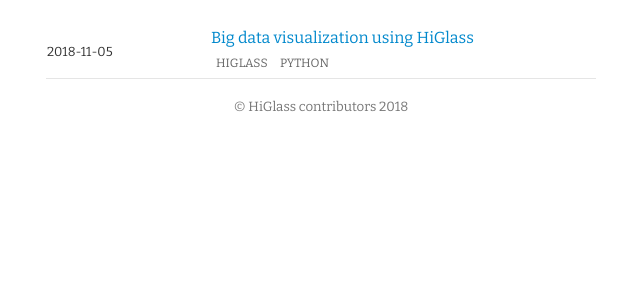
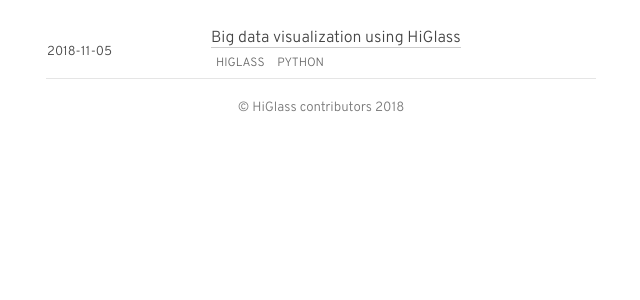
Before and after one commit to higlass/higlass-blog, a Jekyll site: the page built from post_list.html, in a window 1280 px wide. Shown: the top 300 px of the page, without its empty margins (319-959 px from the left). Built offline with Jekyll 4.4.1, drawn with Linux system fonts in a browser that asks for light colours.

Commit message:
Adjust styles to match higlass.io

```diff
--- a/_layouts/default.html
+++ b/_layouts/default.html
@@ -33,7 +33,8 @@
         <!-- Custom CSS -->
         <!-- link rel="stylesheet" href="/css/main.css" -->
 
-	<link rel="stylesheet" href="{{ '/css/the.css' | prepend: site.baseurl }}">
+  <!-- <link rel="stylesheet" href="{{ '/css/the.css' | prepend: site.baseurl }}"> -->
+	<link rel="stylesheet" href="{{ '/css/the_new.css' | prepend: site.baseurl }}">
 	<link rel="stylesheet" href="{{ '/css/wp.css' | prepend: site.baseurl }}">
 
     </head>
--- /dev/null
+++ b/css/the_new.css
@@ -0,0 +1,246 @@
+@import url("bootstrap/css/bootstrap.css");
+@import url("//fonts.googleapis.com/css?family=Overpass:300,600,800|Roboto+Mono");
+
+div .example {
+  margin-top: 15px;
+  margin-bottom: 15px;
+}
+
+::-webkit-selection {
+  color: #fff;
+  background: #0F5D92;
+}
+
+::-moz-selection {
+  color: #fff;
+  background: #0F5D92;
+}
+
+::selection {
+  color: #fff;
+  background: #0F5D92;
+}
+
+body {
+  font-family: 'Overpass', sans-serif;
+  font-size: 12pt;
+  font-weight: 300;
+  padding-top: 20px;
+  padding-bottom: 20px;
+  color: #444;
+}
+
+p {
+  line-height: 1.5;
+  text-align: left;
+}
+
+strong, b {
+  font-weight: 600;
+}
+
+li {
+  line-height: 1.5;
+}
+
+img {
+  display: block;
+  margin-left: auto;
+  margin-right: auto;
+}
+
+code, pre {
+  font-family: 'Roboto+Mono', monospace;
+  color: #000;
+}
+
+/* Everything but the jumbotron gets side spacing for mobile first views */
+.header,
+.marketing,
+.footer {
+  padding-left: 15px;
+  padding-right: 15px;
+}
+
+.footer p {
+  text-align: center;
+}
+
+/* Custom page header */
+.header {
+  border-bottom: 1px solid #e5e5e5;
+  background-size: 120px;
+  background-repeat:no-repeat;
+  background-position:right bottom;
+}
+
+.chart {
+  margin-top: 40px;
+  margin-bottom: 10px;
+}
+
+hr {
+  margin: 10px;
+}
+
+ul.header-links {
+  text-transform: uppercase;
+  font-size: 13px;
+}
+
+tr.post_list {
+  border-bottom: 1px solid #e5e5e5;
+  border-top: 1px solid #e5e5e5;
+}
+
+/* Copied from:
+ *
+ * http://charliepark.org/
+ *
+ */
+div.meta_wrapper{border:1px solid #C9C6C3;border-width:1px 0;color:#666;font-size:12px;line-height:12px;margin:0 0 10px;padding:1px 0;text-transform:uppercase;height:20px;}
+
+div.post_list_meta{border:0px solid #C9C6C3;border-width:0px 0;color:#666;font-size:12px;line-height:12px;margin:0 0 0px;padding:1px 0;text-transform:uppercase;height:20px;}
+
+
+td.archive_date {
+  font-size: 13px;
+}
+
+h1, h2 {
+  font-weight: 800;
+  letter-spacing: 0.025em;
+  margin: 20px 0 20px;
+  color: #000;
+}
+
+h1 {
+  font-size: 35px;
+  line-height: 1.1;
+}
+
+h2 {
+  font-size: 26px;
+  line-height: 30px;
+}
+
+h3 {
+  font-weight: 500;
+  color: #000;
+}
+
+a {
+  color: inherit;
+  text-decoration: none;
+  box-shadow: inset 0 -1px 0 0 rgba(0, 0, 0, 0.2);
+  transition: all 0.15s cubic-bezier(0.25, 0.1, 0.25, 1);
+}
+
+a:hover {
+  color: #0F5D92;
+  box-shadow: inset 0 -1px 0 0 #0F5D92;
+  text-decoration: none;
+}
+
+a:focus {
+  color: #0F5D92;
+  background: rgba(15, 93, 146, 0.9);
+  box-shadow: inset 0 0 0 1px rgba(15, 93, 146, 0.95);
+  outline: none;
+  border-radius: 0.125rem;
+  text-decoration: none;
+}
+
+.header h1 {
+  text-align: center;
+  font-size: 80px;
+}
+.header h3 {
+  margin-top: 0;
+  margin-bottom: 0;
+  font-size: 20pt;
+  line-height: 40px;
+  padding-bottom: 19px;
+}
+
+/* Custom page footer */
+.footer {
+  padding-top: 19px;
+  color: #777;
+  border-top: 1px solid #e5e5e5;
+  font-size: 10pt;
+}
+
+.nav li a {
+  padding-top: 15px;
+  color: #A3BFCF;
+  font-size: 9pt;
+  font-weight: bold;
+}
+
+/* Customize container */
+  .container {
+    max-width: 550px;
+  }
+.container-narrow > hr {
+  margin: 30px 0;
+}
+
+/* Main marketing message and sign up button */
+.jumbotron {
+  text-align: center;
+  border-bottom: 1px solid #e5e5e5;
+}
+.jumbotron .btn {
+  font-size: 21px;
+  padding: 14px 24px;
+}
+
+/* Supporting marketing content */
+.marketing {
+  margin: 40px 0;
+}
+.marketing p + h4 {
+  margin-top: 26px;
+}
+
+.marketing h4 {
+  font-size: 17px;
+}
+
+.centered {
+  text-align: center;
+}
+
+@media screen and (min-width: 768px) {
+  /* Remove the padding we set earlier */
+  .header,
+  .marketing,
+  .footer {
+  padding-left: 0;
+  padding-right: 0;
+  }
+  /* Space out the masthead */
+  .header {
+  margin-bottom: 30px;
+  }
+  /* Remove the bottom border on the jumbotron for visual effect */
+  .jumbotron {
+  border-bottom: 0;
+  }
+}
+
+.highlight {
+  padding-left: 30px;
+  padding-right: 30px;
+  padding-top: 20px;
+  padding-bottom: 20px;
+}
+
+.post-list-thumbnail {
+  padding: 5px 15px 5px 5px;
+}
+
+.post-list-title {
+  margin-top: 15px;
+}
```
